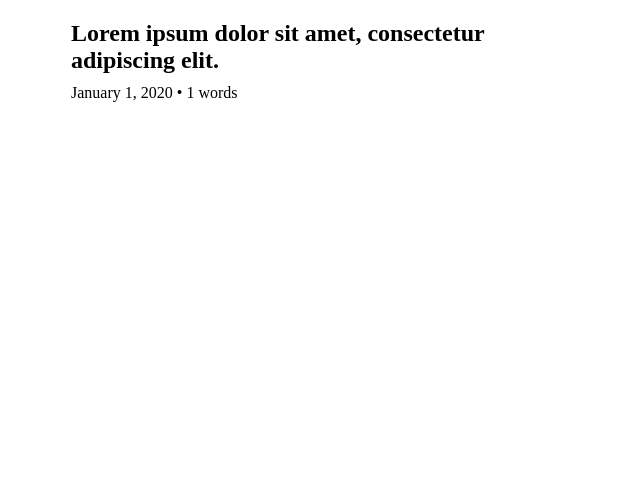
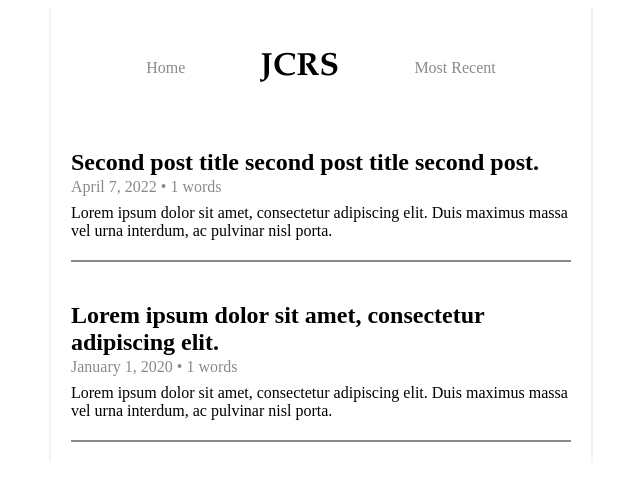
Before and after one commit to JackStaples/jcrs_blog, a Gatsby site: page / in a window 1280 px wide. Shown: the whole page, without its empty margins (319-959 px from the left). Built offline with nearby package versions, Linux system fonts and the light colour scheme; Gatsby itself is replaced by a stand-in of ours.

Commit message:
Add header

```diff
--- a/blog/first-post.mdx
+++ b/blog/first-post.mdx
@@ -2,7 +2,7 @@
 title: "Lorem ipsum dolor sit amet, consectetur adipiscing elit."
 date: "2020-01-01"
 slug: "first-post"
-length: "medium"
+tag: "Lorem ipsum dolor sit amet, consectetur adipiscing elit. Duis maximus massa vel urna interdum, ac pulvinar nisl porta."
 ---
 
 
--- /dev/null
+++ b/blog/second-post.mdx
@@ -0,0 +1,17 @@
+---
+title: "Second post title second post title second post."
+date: "2022-04-07"
+slug: "second-post"
+tag: "Lorem ipsum dolor sit amet, consectetur adipiscing elit. Duis maximus massa vel urna interdum, ac pulvinar nisl porta."
+---
+
+
+Lorem ipsum dolor sit amet, consectetur adipiscing elit. Duis maximus massa vel urna interdum, ac pulvinar nisl porta. Nulla quis elit ac ex condimentum consequat. Curabitur vel lobortis sapien, vitae condimentum velit. Aenean posuere convallis neque, quis commodo orci tincidunt eu. Pellentesque habitant morbi tristique senectus et netus et malesuada fames ac turpis egestas. Nam eget libero dui. Pellentesque non orci orci. In ex ligula, condimentum sit amet ligula a, vulputate tincidunt orci. Vivamus ac sodales odio. Curabitur sit amet neque ac quam commodo elementum maximus nec enim.
+
+Maecenas scelerisque ante nec libero mollis tincidunt. Fusce tempor arcu dui, sit amet tempus massa faucibus in. Sed nec lacus ut lectus bibendum dapibus. Nunc euismod volutpat purus sed dignissim. Mauris molestie placerat nisi sed dictum. Integer vehicula mauris nisi, non blandit lorem vehicula vel. Integer mattis lacus diam, quis dictum ligula finibus vitae. Proin varius dui arcu, vitae tempus odio pharetra sit amet. Etiam sagittis id turpis et consequat. Suspendisse semper lacus mi, sed dapibus lectus pulvinar et. Nulla facilisi. Aenean porta at lectus a malesuada. Sed egestas mollis nisi in aliquam. Proin et est eu enim sollicitudin dictum eget sit amet metus. Nullam a ex risus.
+
+Cras interdum tellus nisl, ac dignissim elit bibendum bibendum. In ut arcu rhoncus, euismod mi non, facilisis velit. Mauris posuere sem sit amet lacinia lobortis. Aliquam erat volutpat. Vivamus nibh lacus, suscipit nec laoreet nec, tempor eget dui. Ut in augue sed ex tempus ornare. Sed dictum arcu augue, ac eleifend enim condimentum ac. Nunc fermentum, orci sit amet lobortis gravida, arcu enim ullamcorper enim, blandit ultrices erat orci ut arcu. Sed hendrerit erat erat, nec scelerisque magna efficitur finibus. Etiam sollicitudin libero eget blandit placerat. Nulla a nunc nibh.
+
+Donec id bibendum libero. Nulla blandit neque vel condimentum mollis. Cras tempor sagittis ante. Maecenas tempor dolor sed orci pretium, sit amet euismod urna maximus. Sed ultricies, sapien nec tempor condimentum, enim erat iaculis urna, sagittis mattis mi eros ac risus. Curabitur aliquet tristique enim. Curabitur eget nunc et risus aliquam bibendum. Nam accumsan venenatis commodo. Fusce eleifend eget urna non gravida. Aliquam sed ligula dui.
+
+Sed nisl quam, dictum sit amet tortor vitae, elementum efficitur sem. Quisque condimentum erat et leo viverra, sit amet fringilla velit commodo. Proin quis rhoncus mauris, a ornare lacus. Aliquam convallis odio eu arcu mattis, vel mattis arcu tristique. Praesent in pharetra purus, non rhoncus ligula. Nulla venenatis, felis in ornare ultricies, diam nulla pellentesque orci, a euismod ipsum quam id lorem. Fusce ligula enim, maximus non fringilla consequat, malesuada id massa. In hac habitasse platea dictumst. Vivamus at enim eu mauris egestas eleifend. Pellentesque habitant morbi tristique senectus et netus et malesuada fames ac turpis egestas.
--- a/src/components/blocks/BlogContent.module.css
+++ b/src/components/blocks/BlogContent.module.css
@@ -1,19 +1,20 @@
-a {
-    color: var(--text);
-    text-decoration: none;
-}
-
-a:hover {
-    color: var(--highlight);
-    text-decoration: underline;
-}
-
 p {
     margin: 0;
     padding: 0;
 }
 
 h2 {
-    margin-bottom: 10px;
+    margin-bottom: 2px;
     padding: 0;
 }
+
+.secondary {
+    color: var(--secondary-text);
+    margin-bottom: 8px;
+}
+
+article {
+    padding-top: 20px;
+    padding-bottom: 20px;
+    border-bottom: 2px solid var(--secondary-text);
+}
--- a/src/components/blocks/BlogContent.tsx
+++ b/src/components/blocks/BlogContent.tsx
@@ -1,6 +1,6 @@
 import * as React from "react";
 import { Link } from "gatsby";
-import { header } from './BlogContent.module.css'
+import { secondary } from './BlogContent.module.css'
 import type { BlogInformation } from '../../types/BlogInformation'
 
 
@@ -8,12 +8,13 @@ const BlogContent = ({ id, frontmatter, body }: BlogInformation) => {
     const words = body.split(' ');
     return (
         <article key={id}>
-            <h2 className={header}>
+            <h2>
                 <Link to={`/blog/${frontmatter.slug}`}>
                     {frontmatter.title}
                 </Link>
             </h2>
-            <p>{frontmatter.date} • {words.length} words</p>
+            <p className={secondary}>{frontmatter.date} • {words.length} words</p>
+            <p>{frontmatter.tag}</p>
         </article>)
 }
 
--- a/src/components/blocks/Layout.module.css
+++ b/src/components/blocks/Layout.module.css
@@ -1,7 +1,9 @@
 :root {
     --background: #ffffff;
     --text: #000000;
-    --highlight: #D81B3F;
+    --secondary-text: #8b8a8a;
+    --tertiary-text: #f3f3f3;
+    --highlight: #a71731;
 }
 
 body {
@@ -11,4 +13,34 @@ body {
 .container {
     margin: auto;
     max-width: 500px;
+    padding: 20px;
+    border-right: 2px solid var(--tertiary-text);
+    border-left: 2px solid var(--tertiary-text);
+    font-family: "Times New Roman", "Georgia", "Arial"
 }
+
+.header {
+    display: flex;
+    align-items: center;
+    justify-content: space-evenly;
+}
+
+.header a {
+    color: var(--secondary-text)
+}
+
+.header h1 {
+    text-align: center;
+    color: var(--text);
+    font-family: "Brush Script MT", "Garamond";
+}
+
+a {
+    color: var(--text);
+    text-decoration: none;
+}
+
+a:hover {
+    color: var(--highlight);
+    text-decoration: underline;
+}
--- a/src/components/blocks/Layout.tsx
+++ b/src/components/blocks/Layout.tsx
@@ -1,11 +1,30 @@
 import * as React from "react";
 import {
-    container
+    container,
+    header,
 } from "./Layout.module.css";
 import { ReactNode } from "react";
+import { graphql, Link, useStaticQuery } from "gatsby";
 
 const Layout: React.FC<{ children: ReactNode[] }> = ({ children }) => {
+    const data = useStaticQuery<{ allMdx: { nodes: { frontmatter: { slug: string } }[] } }>(graphql`
+        query {
+            allMdx(sort: {frontmatter: {date: DESC}}, limit: 1) {
+                nodes {
+                    frontmatter {
+                        slug
+                    }
+                }
+            }
+        }
+    `);
+    console.log(data);
     return (<div className={container}>
+        <div className={header}>
+            <Link to='/'>Home</Link>
+            <h1>JCRS</h1>
+            <Link to={`/blog/${data.allMdx.nodes[0].frontmatter.slug}`}>Most Recent</Link>
+        </div>
         {children}
     </div>)
 }
--- a/src/pages/index.tsx
+++ b/src/pages/index.tsx
@@ -1,5 +1,5 @@
 import * as React from "react";
-import { Link, graphql } from "gatsby";
+import { graphql } from "gatsby";
 import Layout from '../components/blocks/Layout'
 import BlogContent from '../components/blocks/BlogContent'
 import type { HeadFC, PageProps } from "gatsby";
@@ -30,6 +30,7 @@ export const query = graphql`
           date(formatString: "MMMM D, YYYY")
           title
           slug
+          tag
         }
         body
         id
--- a/src/types/BlogInformation.ts
+++ b/src/types/BlogInformation.ts
@@ -4,6 +4,7 @@ export interface BlogInformation {
       slug: string,
       date: string,
       title: string,
+      tag: string,
     }
     body: string,
   }
```
Also changed, not shown: src/pages/blog/{mdx.frontmatter__slug}.tsx (+7 -4 lines).
